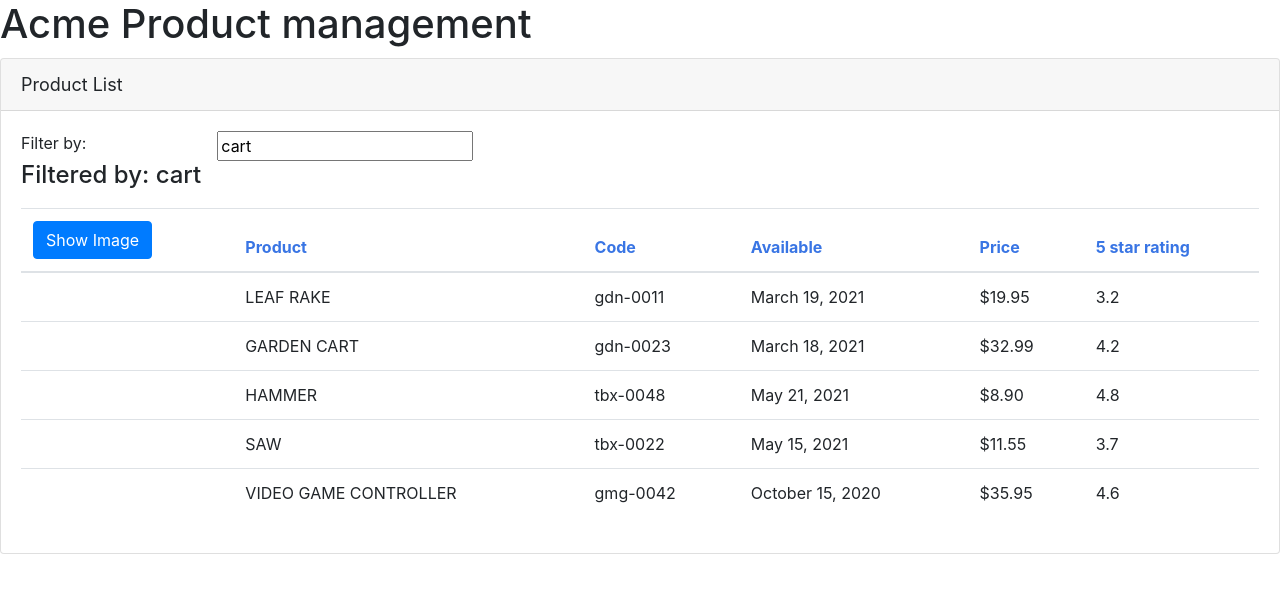
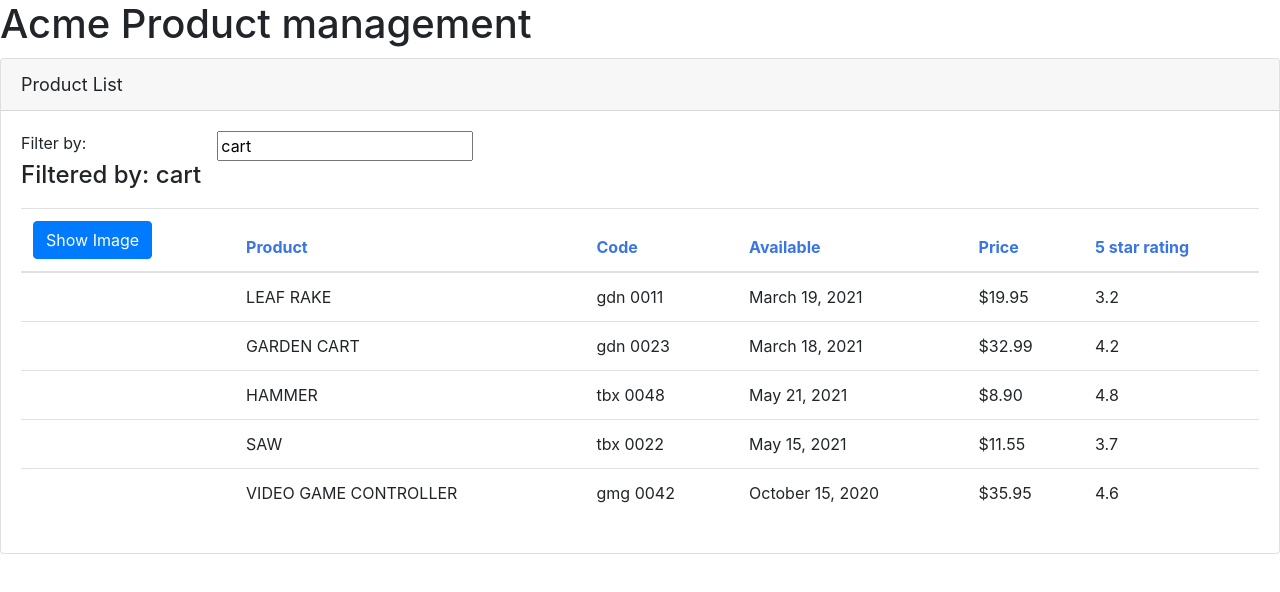
Before and after one commit to tomvictor/try_angular, an Angular app in the folder apm/: page / in a window 1280 px wide. Shown: the top 592 px of the page. Built offline with nearby package versions, Linux system fonts and the light colour scheme.

Commit message:
Custom pipe

```diff
--- a/apm/src/app/app.module.ts
+++ b/apm/src/app/app.module.ts
@@ -4,11 +4,14 @@
 
 import { AppComponent } from './app.component';
 import { productListComponent } from './products/product-list.component';
+import { ConvertToSpacePipe } from './shared/convert-to-spaces.pipe'
+
 
 @NgModule({
   declarations: [
     AppComponent,
-    productListComponent
+    productListComponent,
+    ConvertToSpacePipe
   ],
   imports: [
     BrowserModule,
--- a/apm/src/app/products/produt-list.component.html
+++ b/apm/src/app/products/produt-list.component.html
@@ -40,7 +40,7 @@
                             >
                         </td>
                         <td>{{product.productName|uppercase}}</td>
-                        <td>{{product.productCode|lowercase}}</td>
+                        <td>{{product.productCode|lowercase|convertToSpaces:'-'}}</td>
                         <td>{{product.releaseDate}}</td>
                         <td>{{product.price|currency:'USD':'symbol':'1.2-2'|lowercase }}</td>
                         <td>{{product.starRating}}</td>
--- /dev/null
+++ b/apm/src/app/shared/convert-to-spaces.pipe.ts
@@ -0,0 +1,12 @@
+import { Pipe, PipeTransform } from "@angular/core";
+
+@Pipe({
+    name: 'convertToSpaces'
+})
+export class ConvertToSpacePipe implements PipeTransform {
+
+    transform(value:string,character:string) {
+        return value.replace(character, ' ')
+    }
+
+}
```
